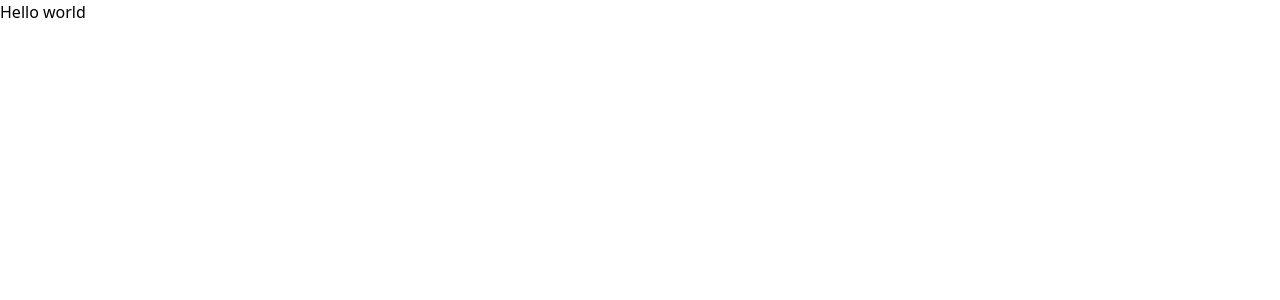
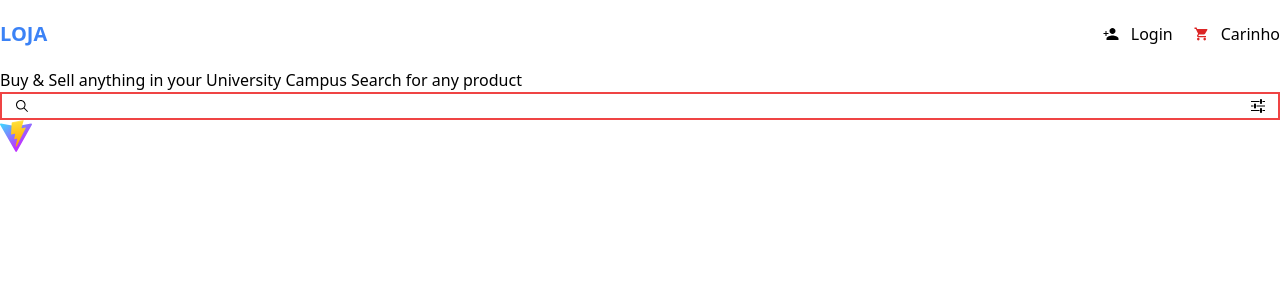
Before and after one commit to penasNipute/ecommerce, a React (Vite) app: page / in a window 1280 px wide. Shown: the top 300 px of the page. Built offline with nearby package versions, Linux system fonts and the light colour scheme.

Commit message:
navbar e hero section

```diff
--- a/package.json
+++ b/package.json
@@ -10,7 +10,8 @@
   },
   "dependencies": {
     "react": "^18.2.0",
-    "react-dom": "^18.2.0"
+    "react-dom": "^18.2.0",
+    "react-icons": "^4.8.0"
   },
   "devDependencies": {
     "@types/react": "^18.0.27",
--- a/src/App.jsx
+++ b/src/App.jsx
@@ -1,11 +1,12 @@
-import { useState } from 'react'
+import React from "react"
+import { Home } from "./components/homePage/home"
 
 function App() {
-  const [count, setCount] = useState(0)
+
 
   return (
-    <div className="App flex bg-purple-3000">
-      <h1>Hello world</h1>
+    <div>
+      <Home/>
     </div>
   )
 }
--- /dev/null
+++ b/src/components/homePage/hero.tsx
@@ -0,0 +1,25 @@
+import React from "react"
+import { IoIosSearch, IoMdOptions } from "react-icons/io";
+
+export const Hero = () => {
+    return (
+        <section>
+            <div className="container mx-auto">
+                <div className="">
+                    <h1>Buy & Sell anything in your University Campus
+                        Search for any product</h1>
+                    <div className="border-2 border-red-500">
+                        <div className="flex items-center mx-3 space-x-3">
+                            <span><IoIosSearch /></span>
+                            <input type="text" name="" id="" className="outline-none w-full" />
+                            <span><IoMdOptions /></span>
+                        </div>
+                    </div>
+                </div>
+                <div>
+                    <img src="/vite.svg" alt="" />
+                </div>
+            </div>
+        </section>
+    )
+}
--- a/src/components/homePage/home.tsx
+++ b/src/components/homePage/home.tsx
@@ -0,0 +1,12 @@
+import React from "react"
+import { Hero } from "./hero"
+import { NavBar } from "./navbar"
+
+export const Home = () => {
+    return (
+        <div>
+            <NavBar/>
+            <Hero/>
+        </div>
+    )
+}
--- /dev/null
+++ b/src/components/homePage/navbar.tsx
@@ -0,0 +1,26 @@
+import React from "react"
+import { IoMdPersonAdd, IoMdCart } from "react-icons/io";
+
+export const NavBar = () => {
+    return (
+        <section className="py-5">
+            <nav className="flex justify-between container mx-auto">
+                <h1 className="uppercase text-blue-500 text-xl font-bold">Loja</h1>
+                <div className="flex gap-5">
+                    <span className="flex items-center gap-3">
+                        <IoMdPersonAdd/>
+                        <span>Login</span>
+                    </span>
+                    <span className="flex items-center gap-3">
+                        <IoMdCart
+                            className="text-red-600"
+                        />
+                        <span>Carinho</span>
+                    </span>
+                </div>
+            </nav>
+        </section>
+    )
+}
+
+IoMdPersonAdd
```
Also changed, not shown: 1 other file (tests, documents, lock files or other folders).
